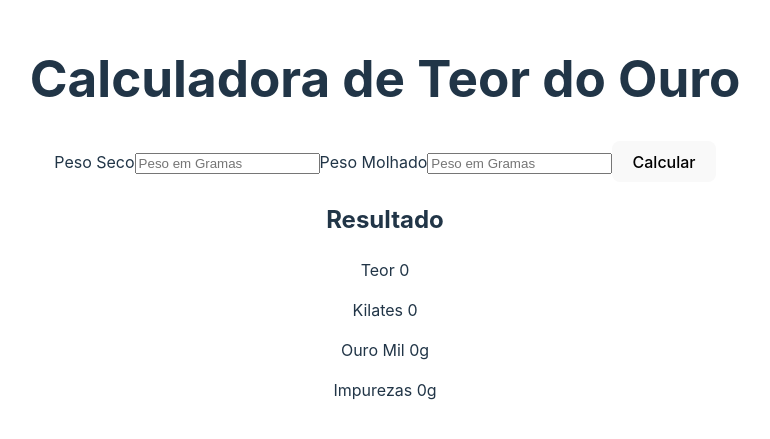
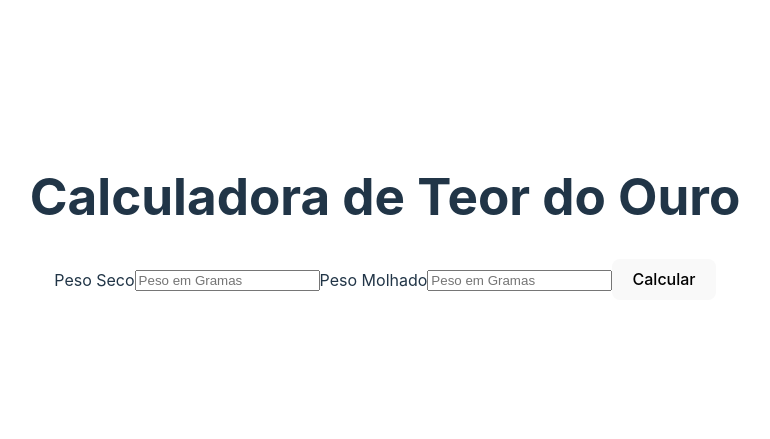
Before and after one commit to thercistenesPereira/Calculadora-de-Teor-do-Ouro, a React (Vite) app: page / in a window 1280 px wide. Shown: the part 183-622 px from the top of the page, without its empty margins (255-1025 px from the left). Built offline with nearby package versions, Linux system fonts and the light colour scheme.

Commit message:
:sparkles: feat: Adiciona estado para mostrar ou esconder o resultado do cálculo

```diff
--- a/src/components/Form/index.tsx
+++ b/src/components/Form/index.tsx
@@ -14,11 +14,16 @@ function Form() {
     const [carats, setCarats] = useState(0);
     const [calcPure, setCalcPure] = useState(0);
     const [calcImpure, setCalcImpure] = useState(0);
+    const [showResult, setShowResult] = useState(true);
 
     const dryWeightNumber = Number(dryWeight);
     const wetWeightNumber = Number(wetWeight);
     const contentGold = constantGold.CONST_CONTENT_GOLD;
     const caratsGold = constantGold.CONST_KILATES_GOLD;
+
+    const handleResult = () => {
+        setShowResult((prevState) => !prevState);
+    }
 
     const handlCalcGold = () => {
         const resultContent = goldContent(dryWeightNumber, wetWeightNumber, contentGold);
@@ -40,19 +45,26 @@ function Form() {
     }
 
     const isFormValid = () => {
-        isFormValidation(dryWeight, wetWeight);
+        return isFormValidation(dryWeight, wetWeight);
     }
 
     const handleSubmit = (event: React.FormEvent<HTMLFormElement>) => {
         event.preventDefault();
-        isFormValid();
-        handlCalcGold();
-        resetForm();
+
+        if (isFormValid()) {
+            handlCalcGold();
+            resetForm();
+            setShowResult(false);
+        }
+        else {
+            setShowResult(true);
+        }
     }
 
     return (
         <main>
-            <form onSubmit={ handleSubmit }>
+            { showResult ? (
+                <form onSubmit={ handleSubmit }>
                 <Label
                     onTitle="Peso Seco"
                     onHtmlFor="dryWeight"
@@ -79,13 +91,15 @@ function Form() {
                 />
                 <button>Calcular</button>
             </form>
-
-            <ResultCalc
+            ) : (
+                <ResultCalc
                 onCalcWeigth={ calcWeight }
                 onCalcPure={ calcPure }
                 onCalcImpure={ calcImpure }
                 onCarats={ carats }
+                handleResult={ handleResult }
             />
+            ) }
         </main>
     )
 }
--- a/src/components/ResultCalc/index.tsx
+++ b/src/components/ResultCalc/index.tsx
@@ -3,9 +3,17 @@ type ResultCalcProps = {
     onCalcPure: number;
     onCalcImpure: number;
     onCarats: number;
+    handleResult: () => void
 }
 
-function ResultCalc({ onCalcWeigth, onCalcPure, onCalcImpure, onCarats }: ResultCalcProps) {
+function ResultCalc(
+    {
+        onCalcWeigth,
+        onCalcPure,
+        onCalcImpure,
+        onCarats,
+        handleResult
+    }: ResultCalcProps) {
     return (
         <section>
             <h2>Resultado</h2>
@@ -13,6 +21,7 @@ function ResultCalc({ onCalcWeigth, onCalcPure, onCalcImpure, onCarats }: Result
             <p>{ `Kilates ${onCarats}` }</p>
             <p>{ `Ouro Mil ${onCalcPure}g` }</p>
             <p>{ `Impurezas ${onCalcImpure}g` }</p>
+            <button onClick={ handleResult }>Voltar</button>
         </section>
     )
 }
```
Also changed, not shown: src/components/Form/validation/index.ts (line endings or trailing spaces).
